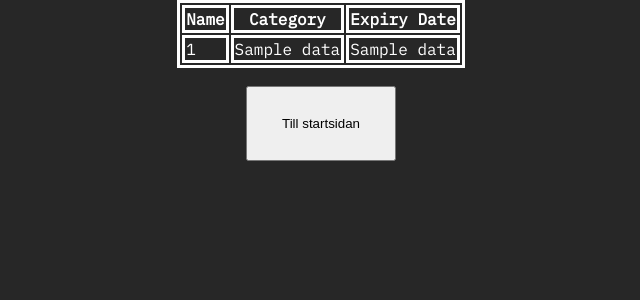
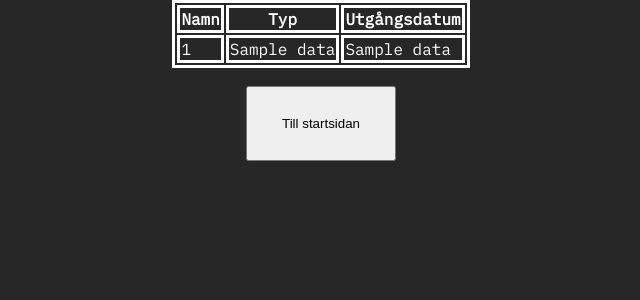
Before and after one commit to KoalaV2/IQFridge, a Flask app: template templates/readdatabase.html in a window 1280 px wide. Shown: the top 300 px of the page, without its empty margins (319-959 px from the left). Run offline with Flask 2, Linux system fonts and the light colour scheme; the template is opened without the code that fills it: most values are stand-ins (such as "Sample title", 1, 10 or a date in 2020).

Commit message:
Translate to swedish

```diff
--- a/templates/readdatabase.html
+++ b/templates/readdatabase.html
@@ -1,6 +1,6 @@
 <html>
     <head>
-        <title>Read Database</title>
+        <title>Läs databasen.</title>
         <meta name="viewport" content="width=device-width, initial-scale=1">
         <link href="{{ url_for('static', filename='css/style.css') }}" rel="stylesheet">
         <link href="https://fonts.googleapis.com/css2?family=IBM+Plex+Mono&display=swap" rel="stylesheet">
@@ -13,9 +13,9 @@
     <body>
         <table id="myTable" align="center">
             <tr>
-              <th onclick="sortTable(0)">Name</th>
-              <th onclick="sortTable(1)">Category</th>
-              <th onclick="sortTable(2)">Expiry Date</th>
+              <th onclick="sortTable(0)"> Namn </th>
+              <th onclick="sortTable(1)"> Typ </th>
+              <th onclick="sortTable(2)"> Utgångsdatum </th>
             </tr>
             {% for x in data %}
                 <tr>
```
